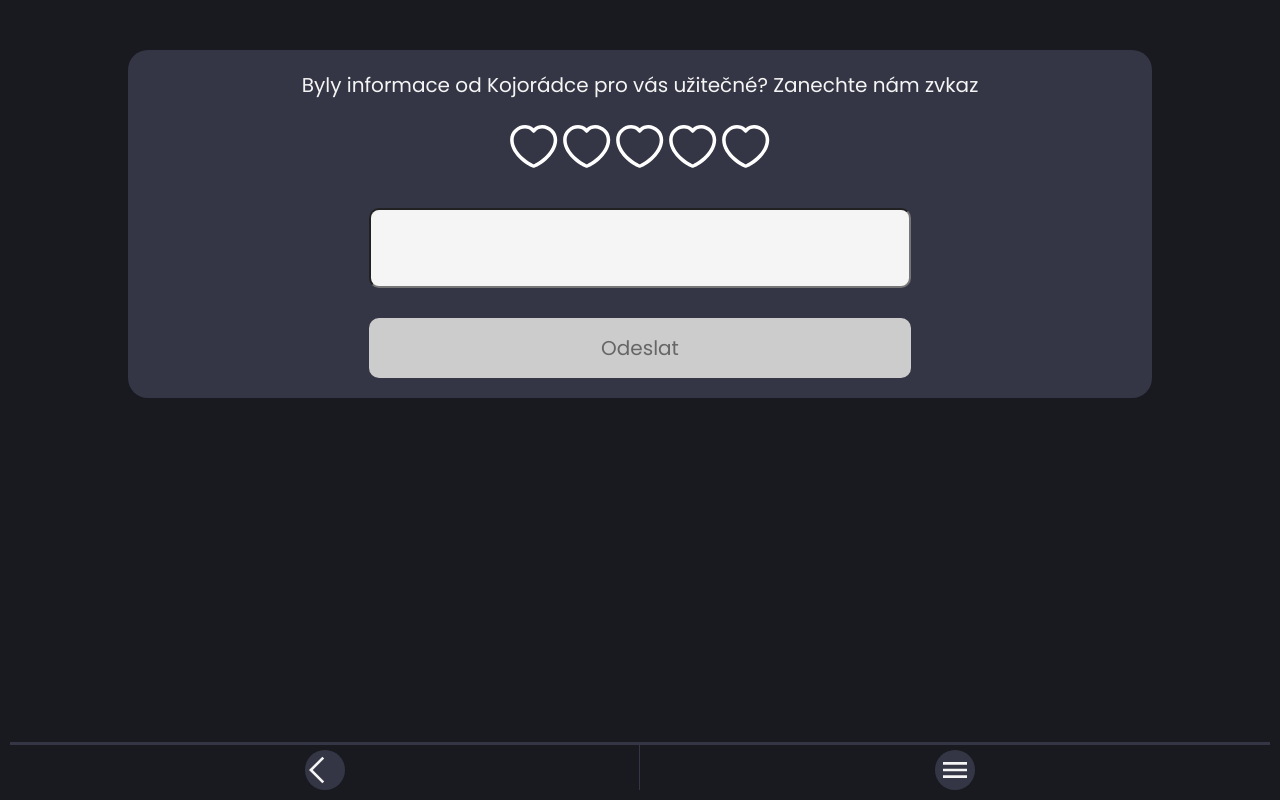
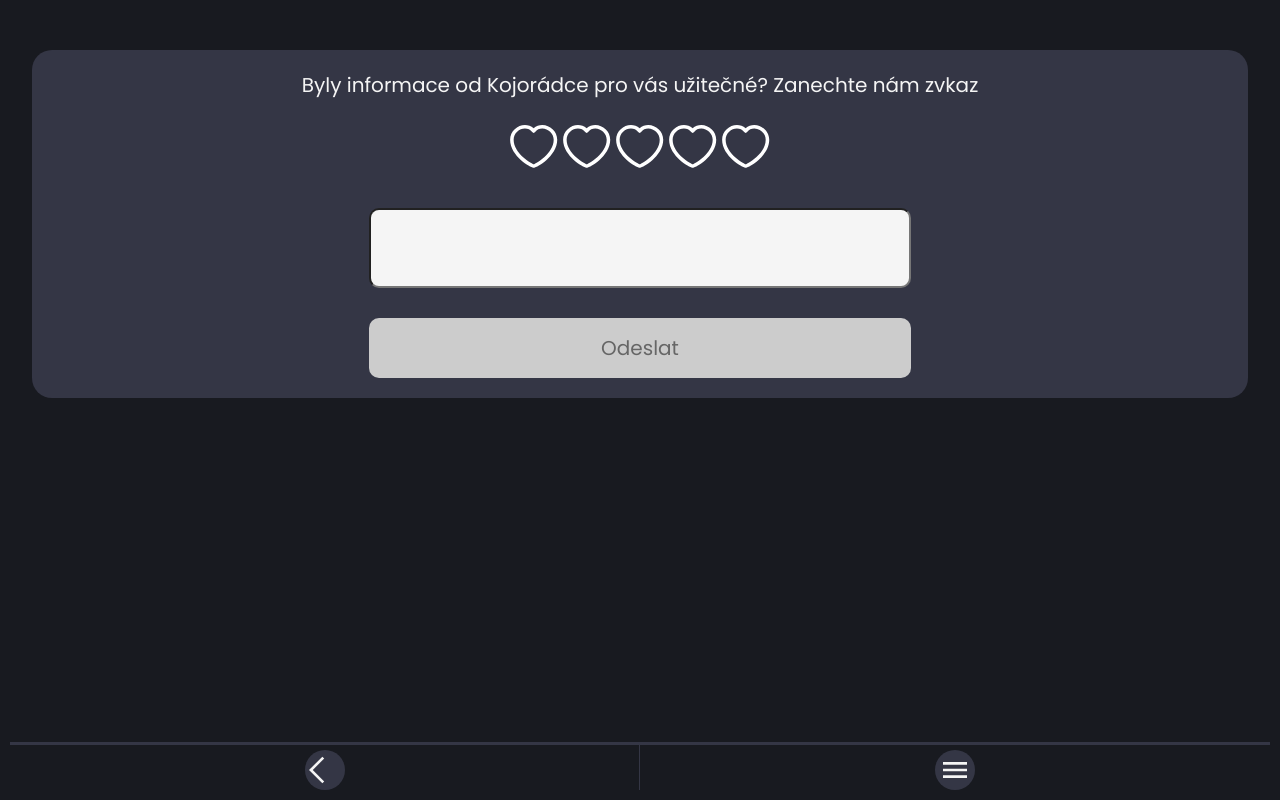
Before and after one commit to badela007/Kojoradce_projekt, a React (Vite) app: page /feedback in a window 1280 px wide. Built offline with nearby package versions, Linux system fonts and the light colour scheme.

Commit message:
feedbachPage width edited

```diff
--- a/src/pages/FeedbackPage/style.css
+++ b/src/pages/FeedbackPage/style.css
@@ -5,7 +5,7 @@
 
 .feedback_container {
   margin: auto;
-  width: 80vw;
+  width: 95vw;
   display: flex;
   justify-content: center;
   align-items: center;
@@ -73,7 +73,7 @@
 
 .feedbackSent_container {
   margin: auto;
-  width: 80vw;
+  width: 95vw;
   display: flex;
   justify-content: center;
   align-items: center;
```
